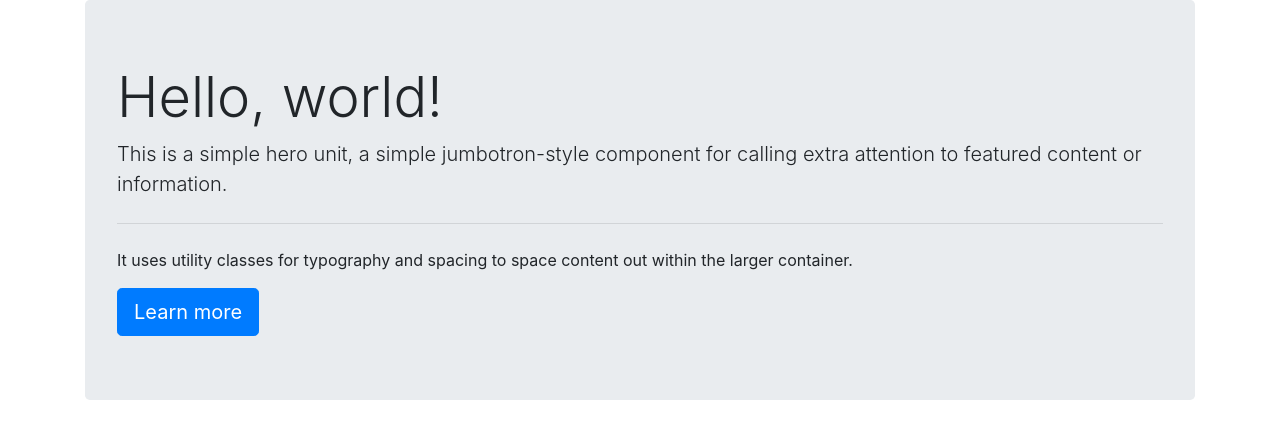
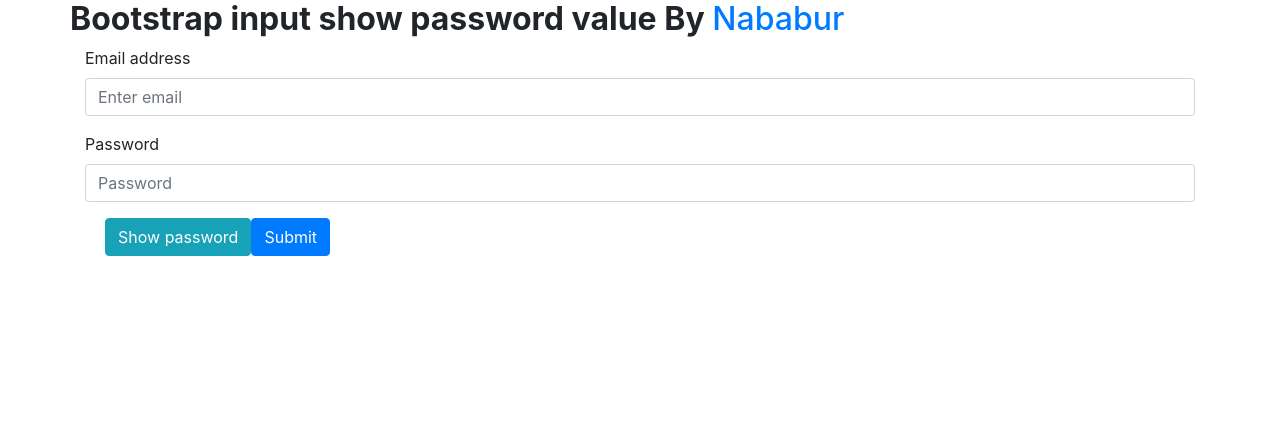
Before and after one commit to CodeKul/daily-angular-1030-1130-6thaug18, an Angular app in the folder angular/mysample/: page / in a window 1280 px wide. Shown: the top 438 px of the page. Built offline with nearby package versions, Linux system fonts and the light colour scheme.

Commit message:
angular : component creation

```diff
--- a/angular/mysample/src/app/app.component.html
+++ b/angular/mysample/src/app/app.component.html
@@ -1,9 +1,4 @@
 <div class="container">
-  <div class="jumbotron">
-    <h1 class="display-4">Hello, world!</h1>
-    <p class="lead">This is a simple hero unit, a simple jumbotron-style component for calling extra attention to featured content or information.</p>
-    <hr class="my-4">
-    <p>It uses utility classes for typography and spacing to space content out within the larger container.</p>
-    <a class="btn btn-primary btn-lg" href="#" role="button">Learn more</a>
-  </div>
+  <app-login></app-login>
+  <!-- <app-jumbo></app-jumbo> -->
 </div>
--- a/angular/mysample/src/app/app.module.ts
+++ b/angular/mysample/src/app/app.module.ts
@@ -3,10 +3,12 @@ import { BrowserModule } from '@angular/platform-browser';
 import { NgModule } from '@angular/core';
 
 import { AppComponent } from './app.component';
+import { JumboComponent } from './jumbo/jumbo.component';
 
 @NgModule({
   declarations: [
-    AppComponent
+    AppComponent,
+    JumboComponent
   ],
   imports: [
     BrowserModule,
--- /dev/null
+++ b/angular/mysample/src/app/jumbo/jumbo.component.html
@@ -0,0 +1,3 @@
+<p>
+  jumbo works!
+</p>
--- /dev/null
+++ b/angular/mysample/src/app/jumbo/jumbo.component.ts
@@ -0,0 +1,15 @@
+import { Component, OnInit } from '@angular/core';
+
+@Component({
+  selector: 'app-jumbo',
+  templateUrl: './jumbo.component.html',
+  styleUrls: ['./jumbo.component.css']
+})
+export class JumboComponent implements OnInit {
+
+  constructor() { }
+
+  ngOnInit() {
+  }
+
+}
--- /dev/null
+++ b/angular/mysample/src/app/login/login.component.html
@@ -0,0 +1,23 @@
+<div class="row">
+  <h2><strong>Bootstrap input show password value By </strong> <a href="https://goo.gl/pR8ito" target="_blank">Nababur</a>
+    <br/>
+  </h2><br/>
+  <div class="col-xs-12 col-sm-12 col-md-12 col-lg-12">
+    <!-- Start form -->
+    <form>
+      <div class="form-group">
+        <label for="exampleInputEmail1">Email address</label>
+        <input type="email" class="form-control" id="exampleInputEmail1" aria-describedby="emailHelp" placeholder="Enter email">
+      </div>
+      <div class="form-group">
+        <label for="exampleInputPassword1">Password</label>
+        <input type="password" class="form-control" name="password" id="password" placeholder="Password">
+      </div>
+      <div class="form-check">
+        <button class="btn btn-info" type="button" name="showpassword" id="showpassword" value="Show Password">Show password</button>
+        <button type="submit" class="btn btn-primary">Submit</button>
+      </div>
+    </form>
+    <!-- End form -->
+  </div>
+</div>
--- /dev/null
+++ b/angular/mysample/src/app/login/login.component.ts
@@ -0,0 +1,15 @@
+import { Component, OnInit } from '@angular/core';
+
+@Component({
+  selector: 'app-login',
+  templateUrl: './login.component.html',
+  styleUrls: ['./login.component.css']
+})
+export class LoginComponent implements OnInit {
+
+  constructor() { }
+
+  ngOnInit() {
+  }
+
+}
--- a/angular/mysample/src/app/login/login.module.ts
+++ b/angular/mysample/src/app/login/login.module.ts
@@ -1,10 +1,12 @@
 import { NgModule } from '@angular/core';
 import { CommonModule } from '@angular/common';
+import { LoginComponent } from './login.component';
 
 @NgModule({
   imports: [
     CommonModule
   ],
-  declarations: []
+  declarations: [LoginComponent],
+  exports :[LoginComponent]
 })
 export class LoginModule { }
```
Also changed, not shown: angular/mysample/src/app/jumbo/jumbo.component.css (added), angular/mysample/src/app/login/login.component.css (added), 2 other files (tests, documents, lock files or other folders).
